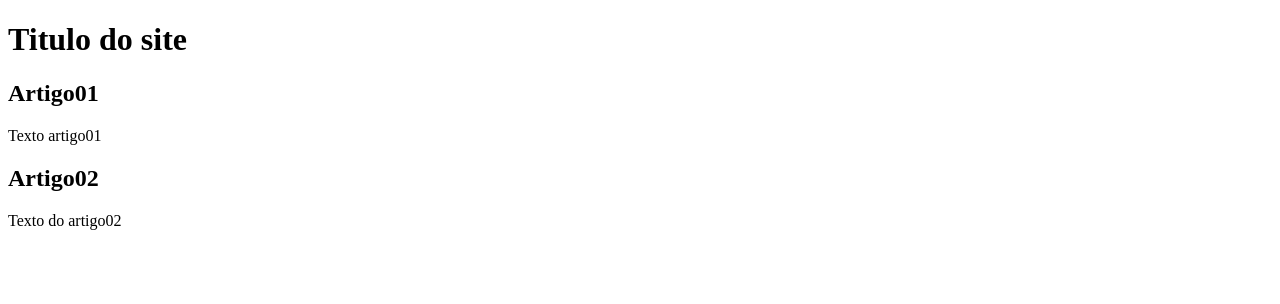
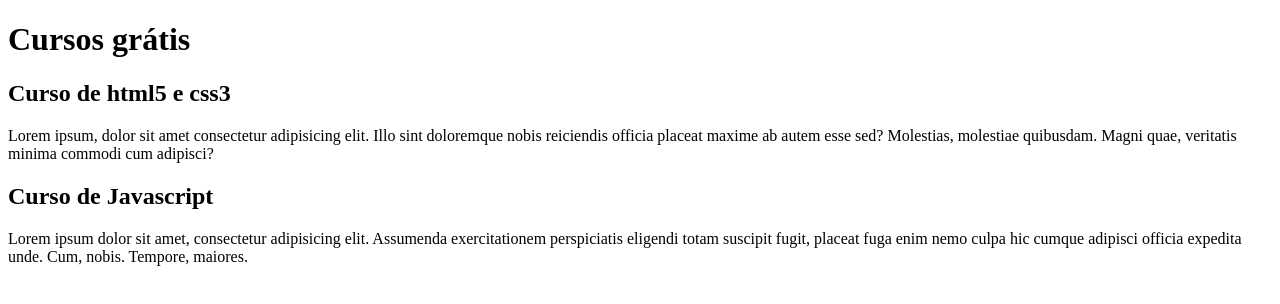
Before and after one commit to mariosilvamachado/projeto_site, a plain HTML site: page index.html in a window 1280 px wide. Drawn offline with Linux system fonts and the light colour scheme.

Commit message:
comecei a escrever o conteudo

```diff
--- a/index.html
+++ b/index.html
@@ -8,15 +8,15 @@
 <body>
     <main>
         <header>
-            <h1>Titulo do site</h1>
+            <h1>Cursos grátis</h1>
         </header>
         <article>
-            <h2>Artigo01</h2>
-            <p>Texto artigo01</p>
+            <h2>Curso de html5 e css3</h2>
+            <p>Lorem ipsum, dolor sit amet consectetur adipisicing elit. Illo sint doloremque nobis reiciendis officia placeat maxime ab autem esse sed? Molestias, molestiae quibusdam. Magni quae, veritatis minima commodi cum adipisci?</p>
         </article>
         <article>
-            <h2>Artigo02</h2>
-            <p>Texto do artigo02</p>
+            <h2>Curso de Javascript</h2>
+            <p>Lorem ipsum dolor sit amet, consectetur adipisicing elit. Assumenda exercitationem perspiciatis eligendi totam suscipit fugit, placeat fuga enim nemo culpa hic cumque adipisci officia expedita unde. Cum, nobis. Tempore, maiores.</p>
         </article>
     </main>
 </body>
```
